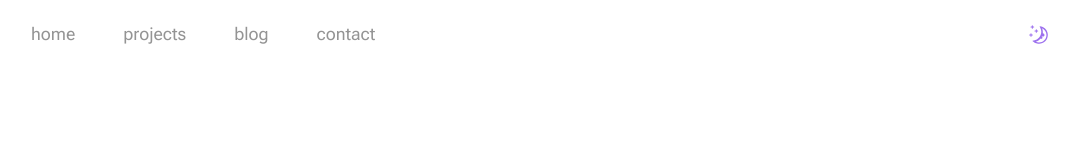
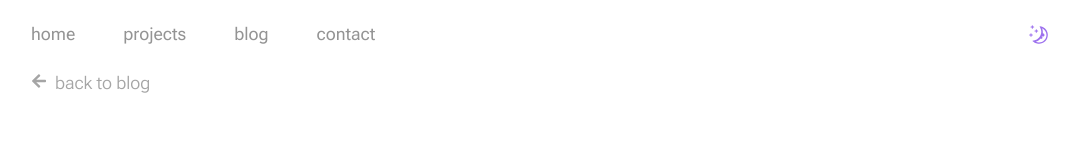
Before and after one commit to vishilp/portfolio, a React (Vite) app in the folder my-website/: page /blog/realtor in a window 1280 px wide. Shown: the top 163 px of the page, without its empty margins (97-1176 px from the left). Built offline with nearby package versions, Linux system fonts and the light colour scheme.

Commit message:
working on link button for blog post and featured projects, need to have it centered still

```diff
--- a/my-website/src/components/Featured_Projects/featured_projects.jsx
+++ b/my-website/src/components/Featured_Projects/featured_projects.jsx
@@ -10,8 +10,9 @@ function Featured_Projects(){
             <div className={styles.header}>
                 <h1 className={styles.headertext}>featured projects</h1>
                 <div className={styles.linkcontainer}>
-                    <Link to="/projects" className={styles.link} >view more</Link>
-                    <FaArrowRight className={styles.arrow} size= "16px"/>
+                    <Link to="/projects" className={styles.link} >view more
+                        <FaArrowRight className={styles.arrow} size= "16px"/>
+                    </Link>
                 </div>
             </div>
             <div className={styles.projects}>
--- a/my-website/src/index.css
+++ b/my-website/src/index.css
@@ -6,7 +6,7 @@
   --bordercolor: rgb(230, 230, 230);
   --containershadow: 0 1px 3px 1px  rgb(230, 230, 230);
   --buttonhovercolor: rgb(245, 245, 245);
-  --hovercolor: color:rgb(54, 54, 54);
+  --hovercolor: rgb(54, 54, 54);
   --navbarcolor: rgba(255, 255, 255, 0.8);
   --tablistcolor: rgb(238, 238, 238);
   --tablistbullets: #555555;
--- a/my-website/src/pages/RealtorBlogPage/RealtorBlogPage.jsx
+++ b/my-website/src/pages/RealtorBlogPage/RealtorBlogPage.jsx
@@ -1,6 +1,16 @@
+import { FaArrowLeft } from "react-icons/fa";
+import  styles from './styles.module.css'
+import { Link } from "react-router-dom";
+
 function RealtorBlogPage(){
     return(
-        <></>
+        <div>
+            <div className={styles.backbutton}>
+                <Link to="/blog" className={styles.link}>
+                <FaArrowLeft size = "16px" className={styles.arrow}/>
+                back to blog</Link>
+            </div>
+        </div>
     )
 }
 
--- /dev/null
+++ b/my-website/src/pages/RealtorBlogPage/styles.module.css
@@ -0,0 +1,22 @@
+.backbutton{
+    display: flex;
+    align-items: center;
+    color:rgb(165, 165, 165);
+}
+
+.arrow{
+    margin-right: 8px;
+}
+
+.link{
+    text-decoration: none;
+    font-family: "Roboto Flex", sans-serif;
+    font-weight: 300;
+    font-size: 1.1rem;
+    color:rgb(165, 165, 165);
+}
+
+.backbutton:hover .link,
+.backbutton:hover .arrow{
+    color: var(--hovercolor);
+}
```
